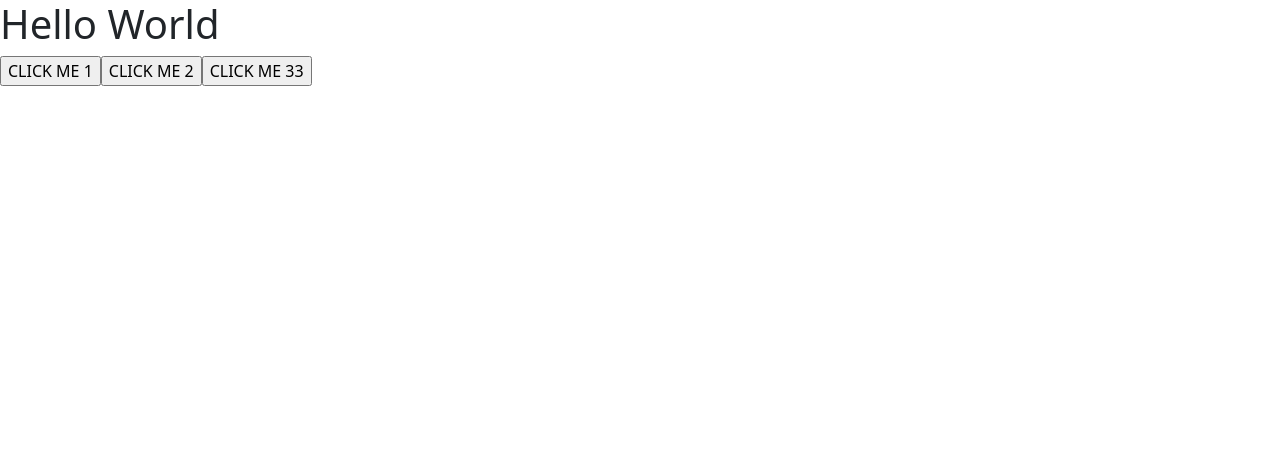
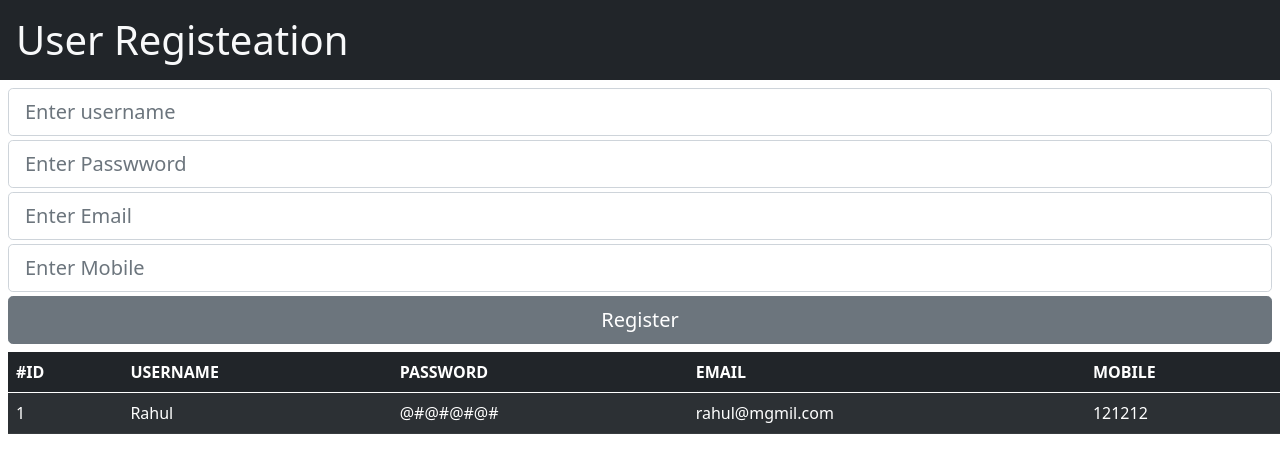
Before and after one commit to july-2021/day7-react-app, a React (Create React App) app: page / in a window 1280 px wide. Shown: the top 472 px of the page. Built offline with nearby package versions, Linux system fonts and the light colour scheme.

Commit message:
prototype.

```diff
--- a/src/App.js
+++ b/src/App.js
@@ -4,31 +4,80 @@ import "./App.css";
 export default function App() {
   return (
     <div>
-      <MyComponent />
+      <MyRegisterComponent />
     </div>
   );
 }
 
-function MyComponent() {
-  const clickHandler = (e, id) => {
-    console.log(e, id);
-  };
-
+function MyRegisterComponent() {
   return (
     <div>
-      <h1>Hello World</h1>
+      <h1 className="bg-dark text-light p-3 ">User Registeation </h1>
 
-      <input type="button" value="CLICK ME 1" onClick={clickHandler} />
-      <input
-        type="button"
-        value="CLICK ME 2"
-        onClick={(e) => clickHandler(e)} // Explicitly Passing the e
-      />
-      <input
-        type="button"
-        value="CLICK ME 33"
-        onClick={(e) => clickHandler(e, 100)} // Customised :: explicityly create the arrow function
-      />
+      {/** FORM COMPONENT */}
+      <form className="m-2">
+        <div>
+          <input
+            type="text"
+            className="form-control form-control-lg mb-1"
+            placeholder="Enter username"
+          />
+        </div>
+
+        <div>
+          <input
+            type="password"
+            className="form-control form-control-lg mb-1"
+            placeholder="Enter Passwword"
+          />
+        </div>
+
+        <div>
+          <input
+            type="email"
+            className="form-control form-control-lg mb-1"
+            placeholder="Enter Email"
+          />
+        </div>
+
+        <div>
+          <input
+            type="mobile"
+            className="form-control form-control-lg mb-1"
+            placeholder="Enter Mobile"
+          />
+        </div>
+
+        <div>
+          <input
+            type="button"
+            value="Register"
+            className="btn btn-lg btn-secondary w-100"
+          />
+        </div>
+      </form>
+
+      {/** List BOX HERE */}
+      <table className="table table-dark table-striped m-2">
+        <thead>
+          <tr>
+            <th scope="col">#ID</th>
+            <th scope="col">USERNAME</th>
+            <th scope="col">PASSWORD</th>
+            <th scope="col">EMAIL</th>
+            <th scope="col">MOBILE</th>
+          </tr>
+        </thead>
+        <tbody>
+          <tr>
+            <td>1</td>
+            <td>Rahul</td>
+            <td>@#@#@#@#</td>
+            <td>rahul@mgmil.com</td>
+            <td>121212</td>
+          </tr>
+        </tbody>
+      </table>
     </div>
   );
 }
```
